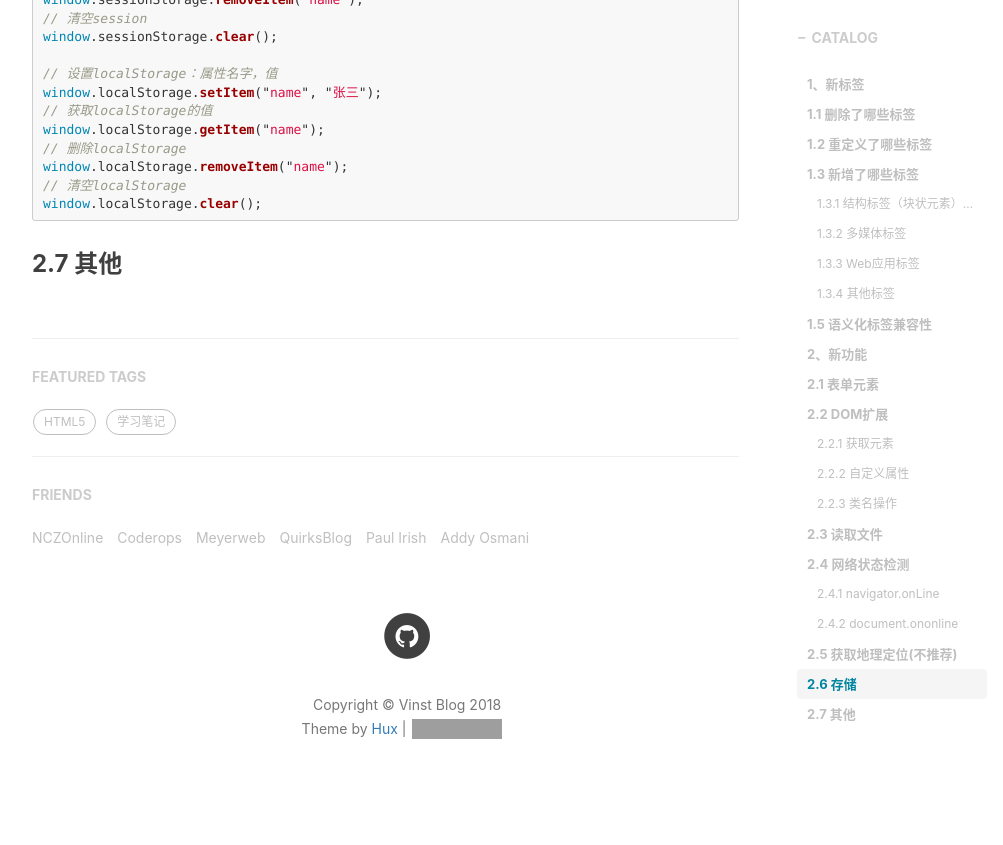
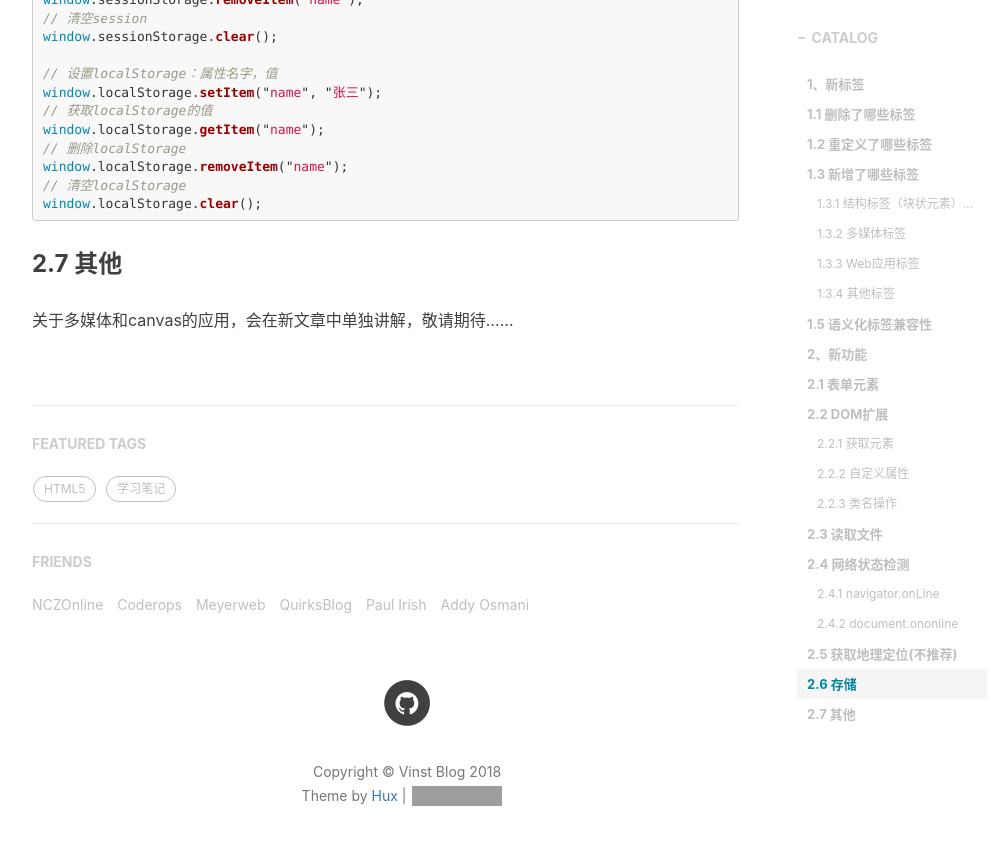
Before and after one commit to gnawiauhs/gnawiauhs.github.io, a Jekyll site: the page built from _posts/2018-09-26-in-depth-interpretation-of-html5.md, in a window 1280 px wide and 900 px high, scrolled down 10041 px. Shown: the top 845 px of the window, without its empty margins (233-1236 px from the left). Built offline with Jekyll 4.4.1, drawn with Linux system fonts in a browser that asks for light colours; nearby versions of some CDN libraries; comment, search, counter and statistics services are not loaded; grey boxes are pictures that could not be loaded.

Commit message:
更新文章

````diff
--- a/_posts/2018-09-26-in-depth-interpretation-of-html5.md
+++ b/_posts/2018-09-26-in-depth-interpretation-of-html5.md
@@ -396,3 +396,5 @@ window.localStorage.clear();
 ```
 
 ### 2.7 其他
+
+关于多媒体和canvas的应用，会在新文章中单独讲解，敬请期待……
````
Also changed, not shown: _includes/posts/2018-04-30-four-sum/en.md (deleted).
